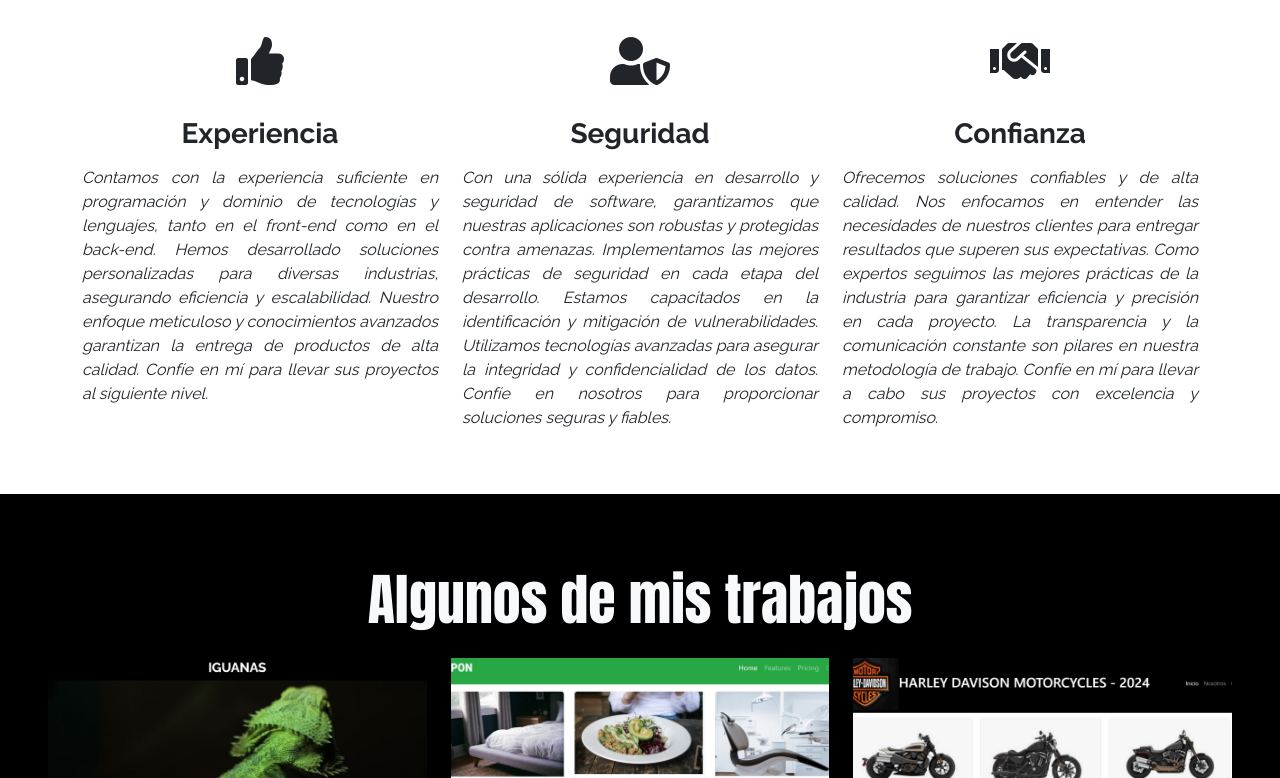
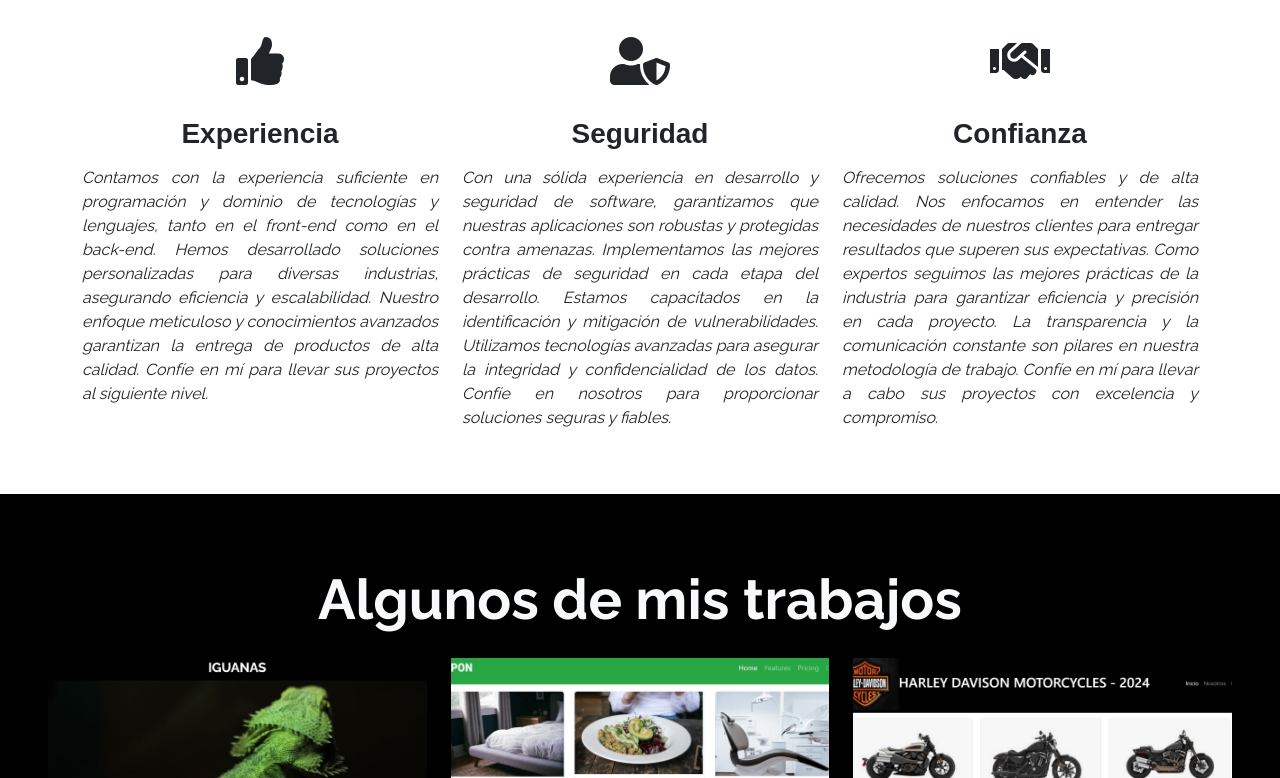
Before and after one commit to kekyboom/cms21funk.github.io, a plain HTML site: page index.html in a window 1280 px wide. Shown: the part 1022-1800 px from the top of the page. Drawn offline with nearby package versions, Linux system fonts and the light colour scheme.

Commit message:
cambio nombre 3

```diff
--- a/assets/css/estilos.css
+++ b/assets/css/estilos.css
@@ -24,9 +24,9 @@ p {
   text-align: justify;
 }
 
-h2{
-  font-family: Impact, "Haettenschweiler", sans-serif;
-  font-weight:bolder;
+h3{
+  font-family:"Haettenschweiler", sans-serif;
+
 }
 
 /* Contacto */
--- a/index.html
+++ b/index.html
@@ -1,6 +1,5 @@
 <!DOCTYPE html>
 <html lang="en">
-
 <head>
     <meta charset="UTF-8">
     <meta http-equiv="X-UA-Compatible" content="IE=edge">
@@ -49,7 +48,7 @@
     <nav class="navbar navbar-expand-lg navbar-dark bg-black fixed-top" data-bs-theme="bg-black">
         <div class="container-fluid">
             <a class="navbar-brand" href="#Acerca-de-mi">
-                <h4>CRISTIAN MARTINEZ</h4>
+                <h3>CRISTIAN MARTINEZ SALGADO</h3>
                 <!--<img src="assets/img/logo.png" class="img-fluid">-->
             </a>
             <button class="navbar-toggler" type="button" data-bs-toggle="collapse" data-bs-target="#navbarSupportedContent" aria-controls="navbarSupportedContent" aria-expanded="false" aria-label="Toggle navigation">
```
